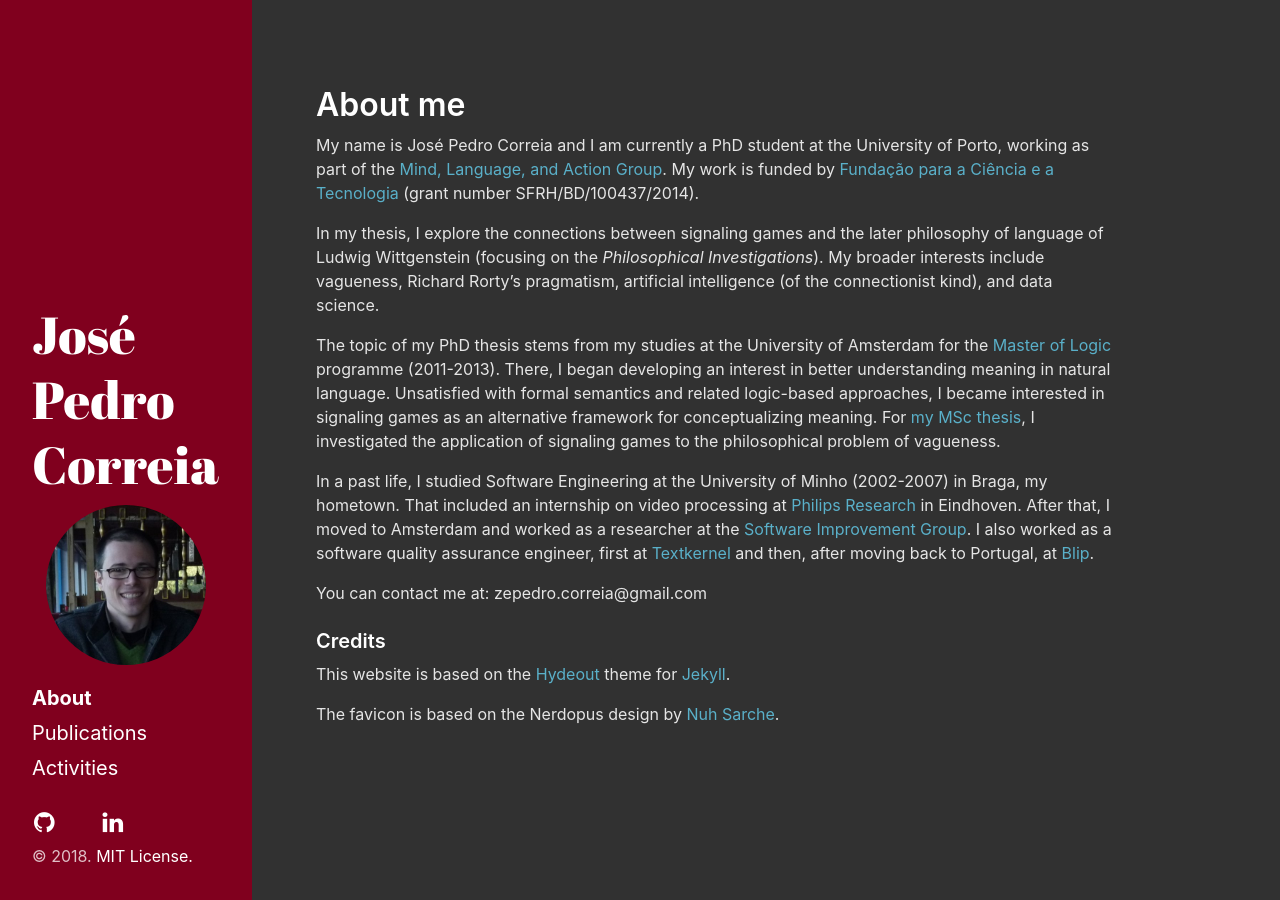
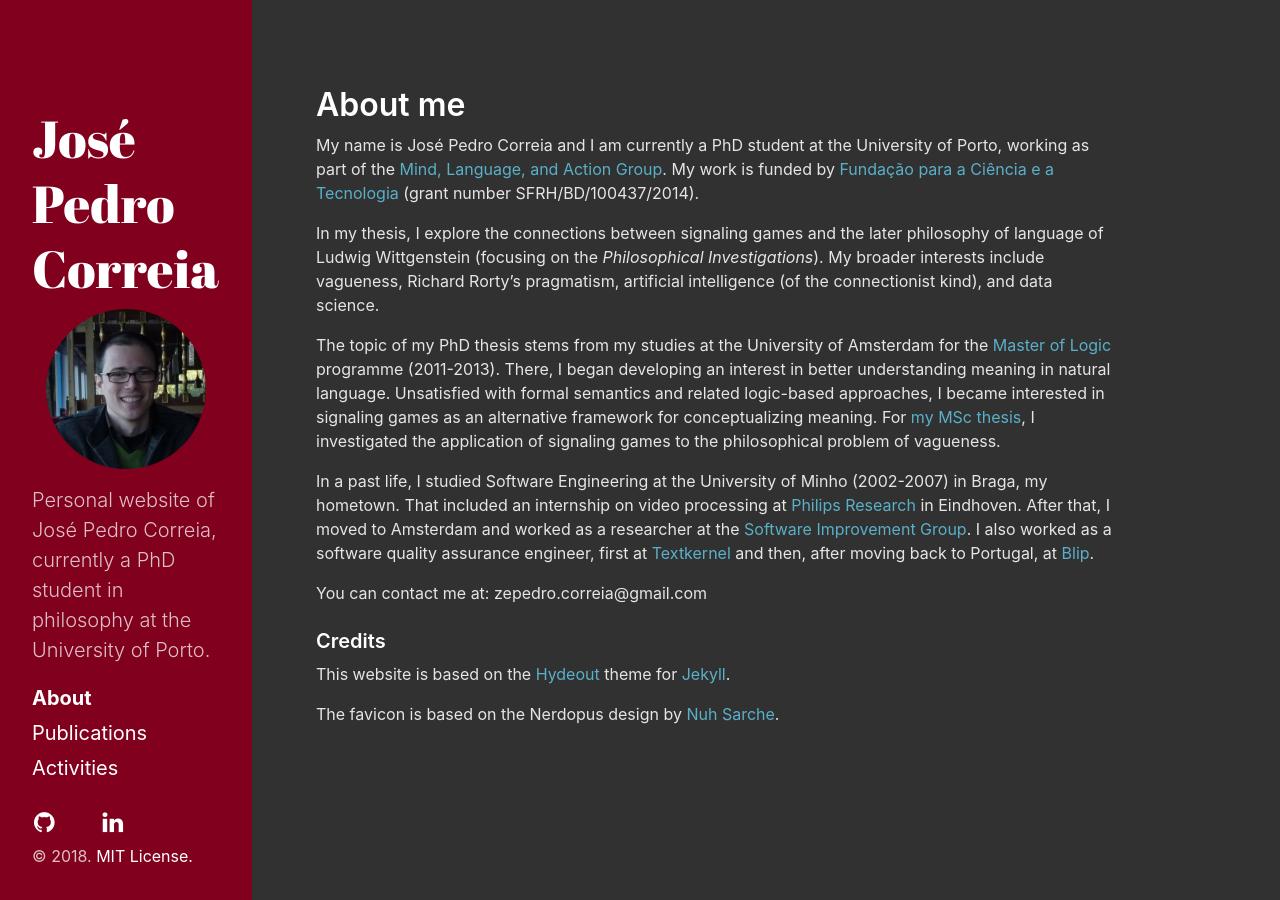
Before and after one commit to josepedrocorreia/josepedrocorreia.github.io, a Jekyll site: the page built from index.md, in a window 1280 px wide. Built offline with Jekyll 4.4.1, drawn with Linux system fonts in a browser that asks for light colours; nearby versions of some CDN libraries; some web fonts are replaced; a style sheet for code colours, icons or effects is not loaded.

Commit message:
Added more SEO info via plugin.

```diff
--- a/Gemfile
+++ b/Gemfile
@@ -1,2 +1,3 @@
 source "https://rubygems.org"
 gemspec
+gem 'jekyll-seo-tag'
--- a/_config.yml
+++ b/_config.yml
@@ -5,7 +5,7 @@ highlighter:      rouge
 # Setup
 title:            José Pedro Correia
 #tagline:          'A Jekyll theme'
-description:      ''
+description:      'Personal website of José Pedro Correia, currently a PhD student in philosophy at the University of Porto.'
 url:              https://josepedrocorreia.github.io/
 baseurl:          # the optional subpath of your site, e.g. "/blog"
 
@@ -21,6 +21,7 @@ plugins:
   - jekyll-feed
   - jekyll-gist
   - jekyll-paginate
+  - jekyll-seo-tag
 
 # Custom vars
 #version:            3.4.1
--- a/_includes/custom-head.html
+++ b/_includes/custom-head.html
@@ -5,3 +5,5 @@
 <link rel="stylesheet" href="//cdnjs.cloudflare.com/ajax/libs/academicons/1.8.1/fonts/academicons.svg">
 <link rel="stylesheet" href="//cdnjs.cloudflare.com/ajax/libs/academicons/1.8.1/fonts/academicons.ttf">
 <link rel="stylesheet" href="//cdnjs.cloudflare.com/ajax/libs/academicons/1.8.1/fonts/academicons.woff">
+
+{% seo %}
```
